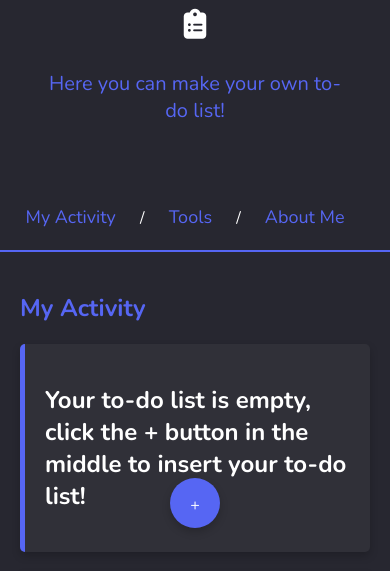
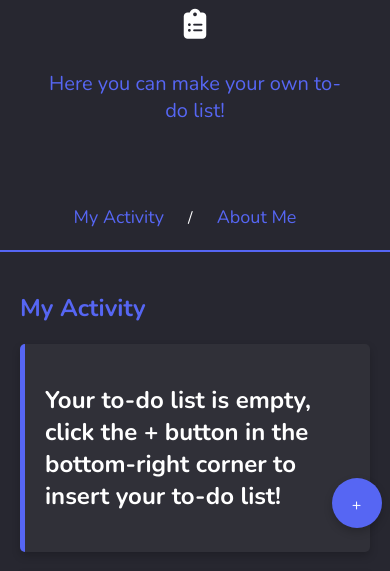
Before and after one commit to ilham25/todoApp, a plain HTML site: page index.html in a window 390 px wide. Shown: the part 197-768 px from the top of the page. Drawn offline with nearby package versions, Linux system fonts and the light colour scheme.

Commit message:
hapus nav item tools dan ganti letak posisi action button pada mobile

```diff
--- a/assets/js/storage.js
+++ b/assets/js/storage.js
@@ -119,7 +119,11 @@ function renderHistory() {
       historyList.appendChild(article);
     }
   } else {
-    historyList.innerHTML += `<article class="card bl-purple"><header><h2>Your to-do list is empty, click the + button in the middle to insert your to-do list!</h2></header></article>`;
+    if (window.innerWidth <= 1024) {
+      historyList.innerHTML += `<article class="card bl-purple"><header><h2>Your to-do list is empty, click the + button in the bottom-right corner to insert your to-do list!</h2></header></article>`;
+    } else {
+      historyList.innerHTML += `<article class="card bl-purple"><header><h2>Your to-do list is empty, click the + button in the middle to insert your to-do list!</h2></header></article>`;
+    }
   }
 }
 
--- a/assets/styles/style.css
+++ b/assets/styles/style.css
@@ -173,8 +173,9 @@ label {
   position: fixed;
 
   top: 80%;
-  left: 50%;
-  margin-left: -25px;
+  left: 85%;
+  /* left: 50%; */
+  /* margin-left: -25px; */
   box-shadow: 0 4px 8px 0 rgba(0, 0, 0, 0.2);
 
   cursor: pointer;
--- a/index.html
+++ b/index.html
@@ -20,8 +20,6 @@
       <nav>
         <ul>
           <li><a href="#activity">My Activity</a></li>
-          <li>/</li>
-          <li><a href="#tools">Tools</a></li>
           <li>/</li>
           <li><a href="#about">About Me</a></li>
         </ul>
```
